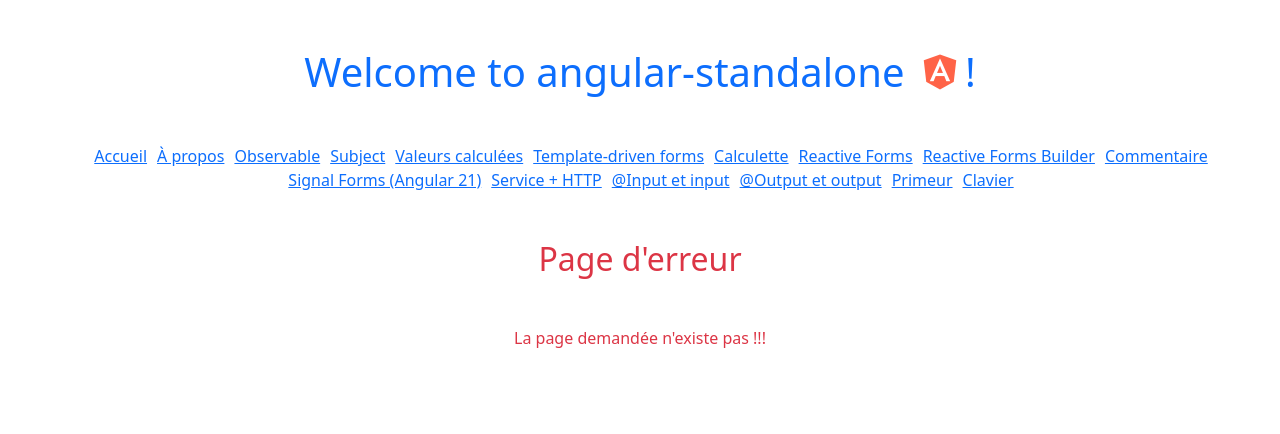
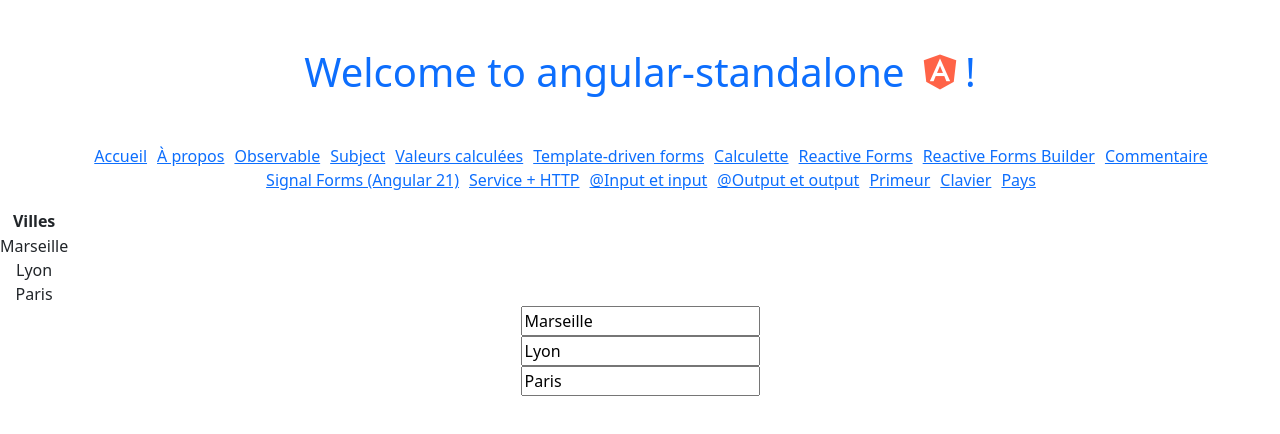
Before and after one commit to ArmandGuillot/angular-standalone, an Angular app: page /pays in a window 1280 px wide. Before the commit this address led to /not-found. Shown: the top 434 px of the page. Built offline with nearby package versions, Linux system fonts and the light colour scheme.

Commit message:
Primeur/Produit with viewChildren & Pays/Ville with @Input/@OutPut

```diff
--- a/src/app/app.routes.ts
+++ b/src/app/app.routes.ts
@@ -20,6 +20,7 @@ import { PereComponent } from './components/pere/pere';
 import { PrimeurComponent } from './components/primeur/primeur';
 import { ParentComponent } from './components/parent/parent';
 import { ClavierComponent } from './components/clavier/clavier';
+import { PaysComponent } from './components/pays/pays';
 
 export const routes: Routes = [
     { path: '', component: HomeComponent },
@@ -43,6 +44,7 @@ export const routes: Routes = [
     { path: 'primeur', component: PrimeurComponent },
     { path: 'parent', component: ParentComponent },
     { path: 'clavier', component: ClavierComponent },
+    { path: 'pays', component: PaysComponent },
     //à placer en dernier
     // { path: '**', component: NotFoundComponent },
     { path: 'not-found', component: NotFoundComponent },
--- a/src/app/components/menu/menu.html
+++ b/src/app/components/menu/menu.html
@@ -48,5 +48,8 @@
         <li routerLinkActive="active">
             <a routerLink="/clavier">Clavier</a>
         </li>
+        <li routerLinkActive="active">
+            <a routerLink="/pays">Pays</a>
+        </li>
     </ul>
 </nav>
--- /dev/null
+++ b/src/app/components/pays/pays.html
@@ -0,0 +1,14 @@
+<table>
+    <th>
+        Villes
+    </th>
+    @for (v of villes; track $index) {
+        <tr>
+            {{ v }}
+        </tr>
+    }
+</table>
+
+@for (v of villes; track $index) {
+    <app-ville [ville]="v" (sendUpdate)="updateVilles($event, $index)" />
+}
--- /dev/null
+++ b/src/app/components/pays/pays.ts
@@ -0,0 +1,16 @@
+import { Component } from '@angular/core';
+import { VilleComponent } from "../ville/ville";
+
+@Component({
+  selector: 'app-pays',
+  imports: [VilleComponent],
+  templateUrl: './pays.html',
+  styleUrl: './pays.css',
+})
+export class PaysComponent {
+  villes = ['Marseille', 'Lyon', 'Paris']
+
+  updateVilles(ville: string, index: number) {
+    this.villes[index] = ville
+  }
+}
--- a/src/app/components/primeur/primeur.html
+++ b/src/app/components/primeur/primeur.html
@@ -11,6 +11,6 @@
 
 <ul>
     @for (p of produits; track $index) {
-    <app-produit [produit]="p" (onSendQuantity)="calculerTotal($event, $index)"/>
+    <app-produit [produit]="p" (onSendQuantity)="calculerTotal($index)"/>
     }
 </ul>
--- a/src/app/components/primeur/primeur.ts
+++ b/src/app/components/primeur/primeur.ts
@@ -1,4 +1,4 @@
-import { Component } from '@angular/core';
+import { Component, viewChildren } from '@angular/core';
 import { Produit } from '../../models/produit';
 import { ProduitComponent } from "../produit/produit";
 import { FormsModule } from '@angular/forms';
@@ -10,6 +10,7 @@ import { FormsModule } from '@angular/forms';
   styleUrl: './primeur.css',
 })
 export class PrimeurComponent {
+  produitsComponents = viewChildren(ProduitComponent)
   total = 0
   produit: Produit = { nom: '', prix: 0, quantite: 0 }
   produits: Produit[] = [
@@ -21,8 +22,8 @@ export class PrimeurComponent {
     this.produits.push(this.produit)
     this.produit = { nom: '', prix: 0, quantite: 0 }
   }
-  calculerTotal(qteCommandee: number, index: number) {
-
+  calculerTotal(index: number) {
+    const qteCommandee = this.produitsComponents().at(index)?.qteCommandee as number
     this.total += qteCommandee * this.produits[index].prix
     this.produits[index].quantite -= qteCommandee
   }
--- a/src/app/components/produit/produit.ts
+++ b/src/app/components/produit/produit.ts
@@ -11,11 +11,11 @@ import { FormsModule } from '@angular/forms';
 export class ProduitComponent {
   produit = input.required<Produit>()
   qteCommandee: number = 0
-  onSendQuantity = output<number>()
+  onSendQuantity = output<void>()
   isDisabled = false
   ajouterPanier() {
     if (this.qteCommandee > 0 && this.qteCommandee <= this.produit().quantite) {
-      this.onSendQuantity.emit(this.qteCommandee)
+      this.onSendQuantity.emit()
       this.isDisabled = true
     } else {
       alert("Merci de modifier la quantité")
--- /dev/null
+++ b/src/app/components/ville/ville.html
@@ -0,0 +1,3 @@
+<div>
+    <input type="text" [(ngModel)]="ville" (input)="update()">
+</div>
--- /dev/null
+++ b/src/app/components/ville/ville.ts
@@ -0,0 +1,17 @@
+import { Component, EventEmitter, Input, Output } from '@angular/core';
+import { FormsModule } from '@angular/forms';
+
+@Component({
+  selector: 'app-ville',
+  imports: [FormsModule],
+  templateUrl: './ville.html',
+  styleUrl: './ville.css',
+})
+export class VilleComponent {
+  @Input() ville = ''
+  @Output() sendUpdate = new EventEmitter<string>();
+
+  update() {
+    this.sendUpdate.emit(this.ville)
+  }
+}
```
Also changed, not shown: src/app/components/pays/pays.css (added), src/app/components/ville/ville.css (added), 2 other files (tests, documents, lock files or other folders).
